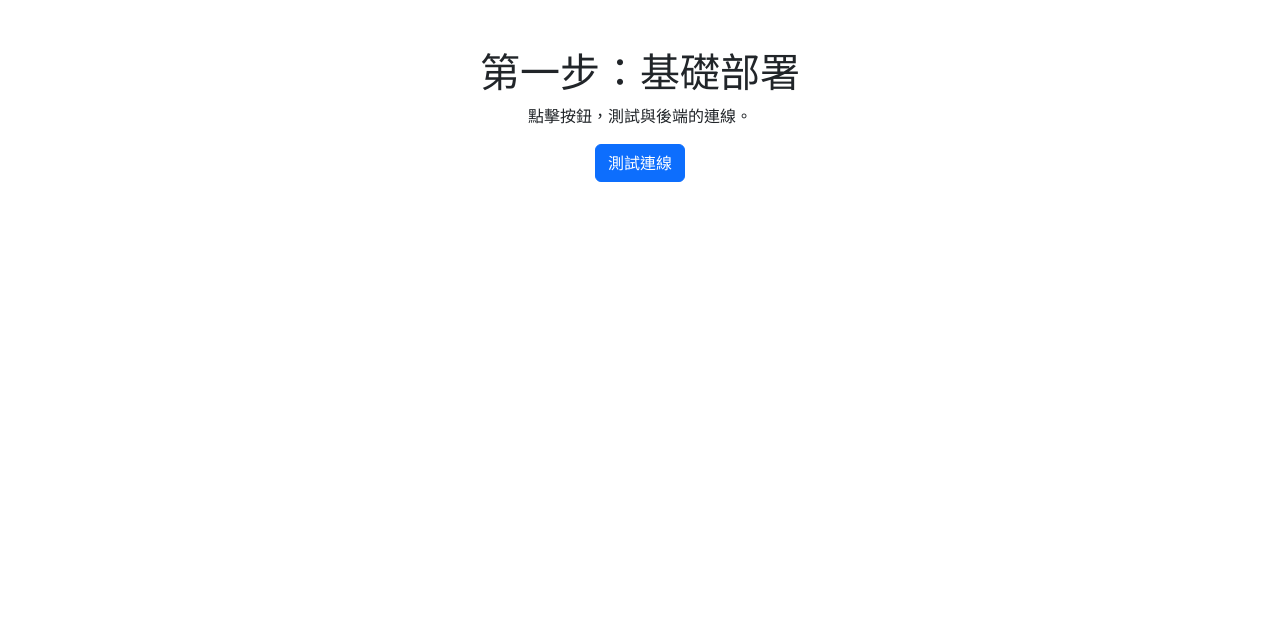
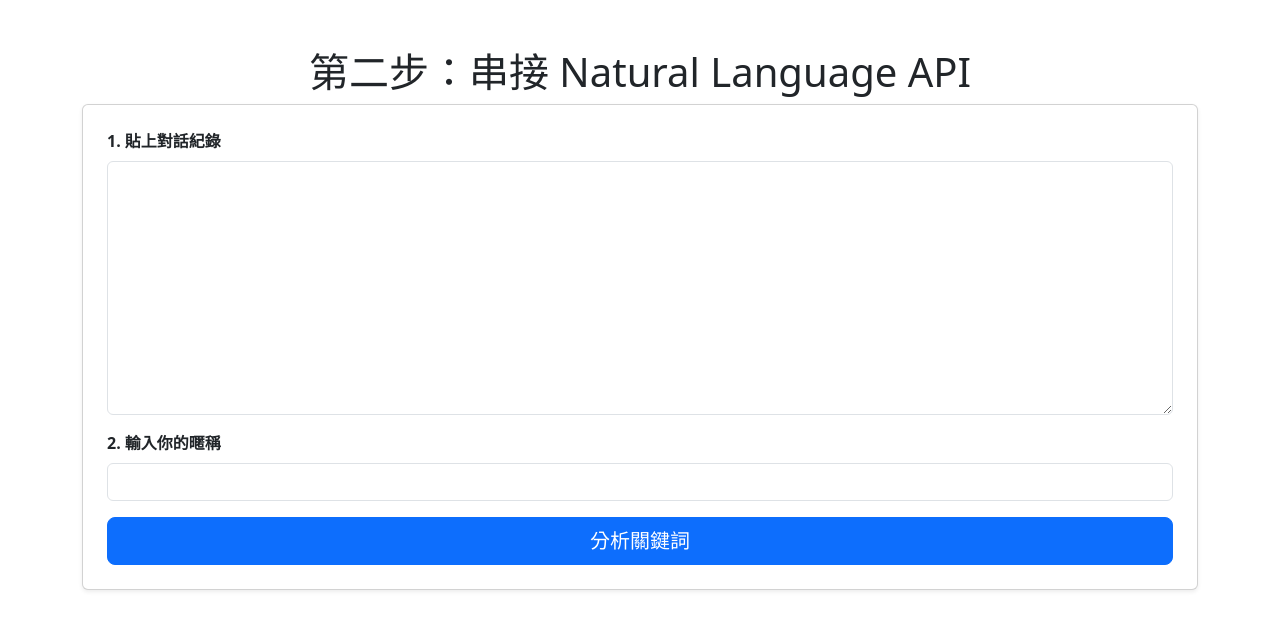
Before and after one commit to whyhugo/CSIE-Camp-GCP-mbti, a Flask app: page / in a window 1280 px wide. Shown: the top 630 px of the page. Run offline with Flask 3, Linux system fonts and the light colour scheme.

Commit message:
add step 2

```diff
--- a/function-backend/requirements.txt
+++ b/function-backend/requirements.txt
@@ -1,2 +1,3 @@
 functions-framework==3.5.0
 Flask==3.0.3
+google-cloud-language==2.13.3
--- a/webapp-frontend/templates/index.html
+++ b/webapp-frontend/templates/index.html
@@ -2,30 +2,72 @@
 <html lang="zh-TW">
 <head>
     <meta charset="UTF-8">
-    <title>Step 1: 基礎部署測試</title>
+    <title>Step 2: 串接 NLP API</title>
     <link href="https://cdn.jsdelivr.net/npm/bootstrap@5.3.3/dist/css/bootstrap.min.css" rel="stylesheet">
+    <style> .spinner-border { display: none; } </style>
 </head>
 <body>
-    <div class="container my-5 text-center">
-        <h1>第一步：基礎部署</h1>
-        <p>點擊按鈕，測試與後端的連線。</p>
-        <button id="test-btn" class="btn btn-primary">測試連線</button>
-        <div id="result-area" class="alert alert-info mt-4" style="display: none;"></div>
+    <div class="container my-5">
+        <h1 class="text-center">第二步：串接 Natural Language API</h1>
+        <div class="card p-4 shadow-sm">
+            <div class="mb-3">
+                <label for="chat-input" class="form-label fw-bold">1. 貼上對話紀錄</label>
+                <textarea class="form-control" id="chat-input" rows="10"></textarea>
+            </div>
+            <div class="mb-3">
+                <label for="nickname-input" class="form-label fw-bold">2. 輸入你的暱稱</label>
+                <input type="text" class="form-control" id="nickname-input">
+            </div>
+            <button id="analyze-btn" class="btn btn-primary btn-lg">
+                <span class="spinner-border spinner-border-sm"></span>
+                分析關鍵詞
+            </button>
+        </div>
+        <div id="results-area" class="alert alert-success mt-4" style="display: none;">
+            <h5>分析出的關鍵詞：</h5>
+            <p id="keywords-p"></p>
+        </div>
     </div>
     <script>
-        document.getElementById('test-btn').addEventListener('click', async () => {
-            const resultArea = document.getElementById('result-area');
-            resultArea.style.display = 'block';
-            resultArea.textContent = '正在連接後端...';
+        const analyzeBtn = document.getElementById('analyze-btn');
+        const spinner = analyzeBtn.querySelector('.spinner-border');
+
+        analyzeBtn.addEventListener('click', async () => {
+            const text = document.getElementById('chat-input').value;
+            const nickname = document.getElementById('nickname-input').value;
+            if (!text.trim() || !nickname.trim()) {
+                alert('請輸入對話紀錄和您的暱稱！');
+                return;
+            }
+
+            spinner.style.display = 'inline-block';
+            analyzeBtn.disabled = true;
+
+            const resultsArea = document.getElementById('results-area');
+            const keywordsP = document.getElementById('keywords-p');
+            resultsArea.style.display = 'none';
 
             try {
-                // 注意：這裡使用 POST 是為了與後續步驟保持一致
-                const response = await fetch('/analyze', { method: 'POST' });
+                const response = await fetch('/analyze', {
+                    method: 'POST',
+                    headers: {'Content-Type': 'application/json'},
+                    body: JSON.stringify({ text: text, user_name: nickname }),
+                });
+
+                if (!response.ok) {
+                    const errorData = await response.json();
+                    throw new Error(errorData.error || `伺服器錯誤: ${response.status}`);
+                }
+
                 const data = await response.json();
-                resultArea.textContent = `來自後端的回應： ${data.message}`;
+                keywordsP.textContent = data.keywords.join(', ');
+                resultsArea.style.display = 'block';
+
             } catch (error) {
-                resultArea.textContent = `連接失敗：${error}`;
-                resultArea.className = 'alert alert-danger mt-4';
+                alert(`分析失敗：${error.message}`);
+            } finally {
+                spinner.style.display = 'none';
+                analyzeBtn.disabled = false;
             }
         });
     </script>
```
Also changed, not shown: function-backend/main.py (+55 -10 lines).
